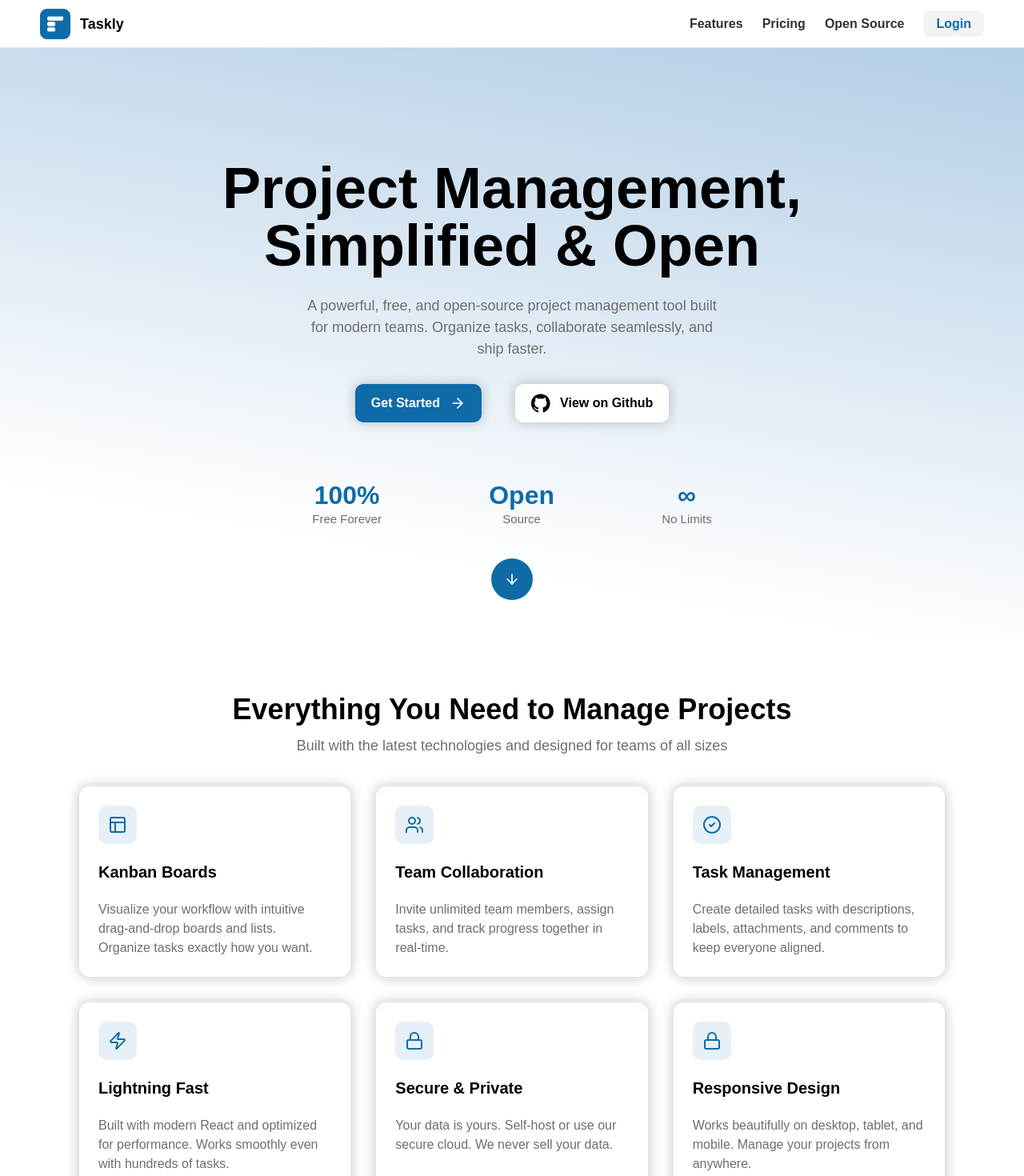
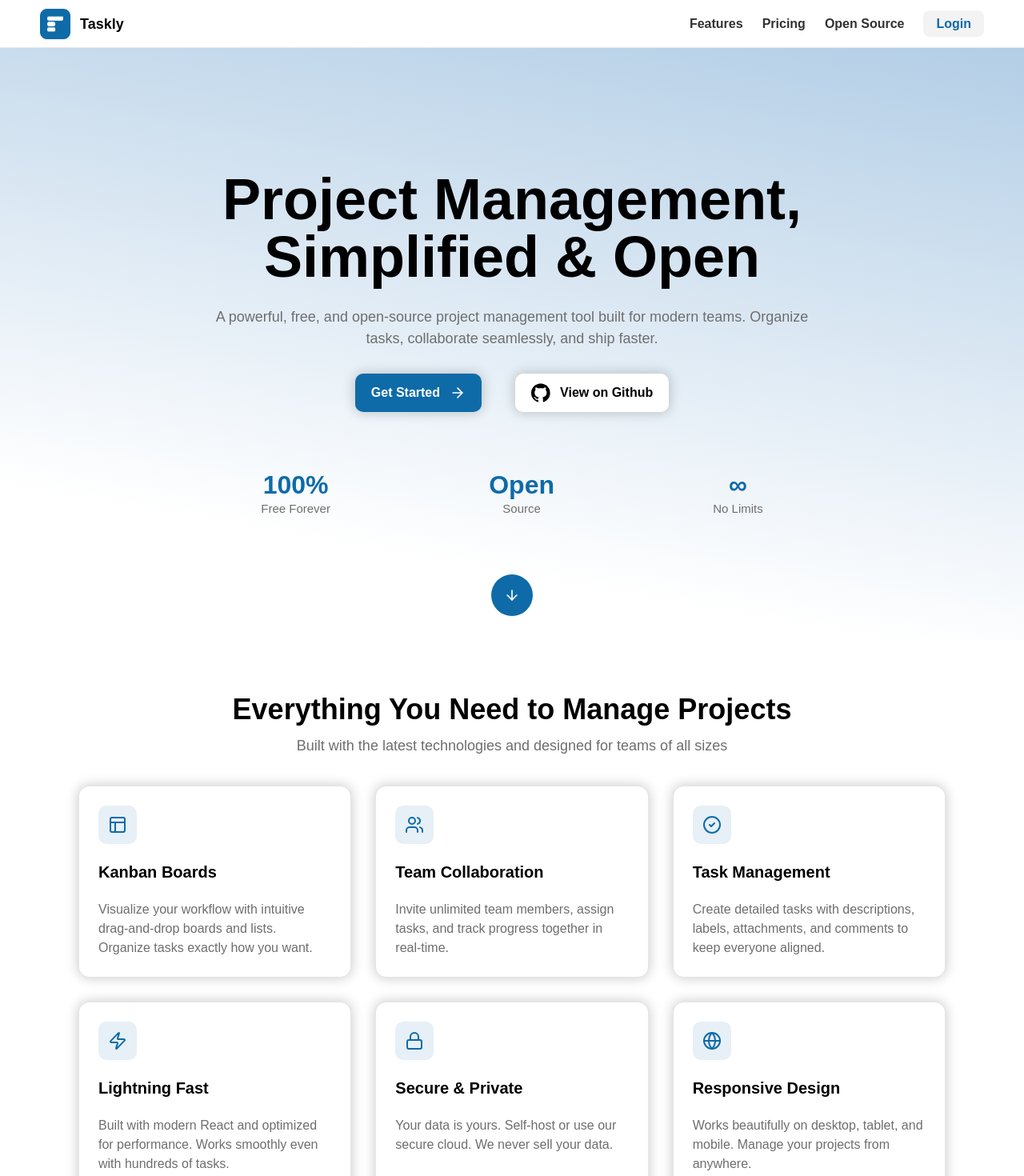
Before and after one commit to NuggetReckt/Taskly, a Next.js app in the folder frontend/: page / in a window 1280 px wide. Shown: the top 1470 px of the page at 80% size. Built offline with nearby package versions, Linux system fonts and the light colour scheme; no server answers.

Commit message:
fix(CSS): Fixed landing page responsiveness

```diff
--- a/frontend/app/globals.css
+++ b/frontend/app/globals.css
@@ -484,16 +484,6 @@ body {
     font-size: 13px;
 }
 
-@media (max-width: 900px) {
-    .invite-page {
-        padding: 48px 24px;
-    }
-
-    .invite-details {
-        grid-template-columns: 1fr;
-    }
-}
-
 @media (prefers-color-scheme: dark) {
     .invite-page {
         background: radial-gradient(circle at 15% 20%, rgba(14, 107, 168, 0.2), transparent 55%),
@@ -656,3 +646,13 @@ body {
         --margin: 20px;
     }
 }
+
+@media (max-width: 900px) {
+    .invite-page {
+        padding: 48px 24px;
+    }
+
+    .invite-details {
+        grid-template-columns: 1fr;
+    }
+}
--- a/frontend/app/page.tsx
+++ b/frontend/app/page.tsx
@@ -56,9 +56,10 @@ export default function Home() {
         },
         {
             icon: <svg xmlns="http://www.w3.org/2000/svg" width="24" height="24" viewBox="0 0 24 24" fill="none" stroke="currentColor"
-                       strokeWidth="2" strokeLinecap="round" strokeLinejoin="round" className="lucide lucide-lock size-6 text-[#0E6BA8]">
-                <rect width="18" height="11" x="3" y="11" rx="2" ry="2"></rect>
-                <path d="M7 11V7a5 5 0 0 1 10 0v4"></path>
+                       strokeWidth="2" strokeLinecap="round" strokeLinejoin="round" className="lucide lucide-globe size-6 text-[#0E6BA8]">
+                <circle cx="12" cy="12" r="10"></circle>
+                <path d="M12 2a14.5 14.5 0 0 0 0 20 14.5 14.5 0 0 0 0-20"></path>
+                <path d="M2 12h20"></path>
             </svg>,
             title: "Responsive Design",
             description: "Works beautifully on desktop, tablet, and mobile. Manage your projects from anywhere."
--- a/frontend/app/welcome.css
+++ b/frontend/app/welcome.css
@@ -72,7 +72,7 @@
     font-size: 18px;
     font-weight: 500;
     text-align: center;
-    margin: 0 120px 4px 120px;
+    margin: 0 130px 4px 130px;
 }
 
 .welcomepage-header-btns {
@@ -157,7 +157,7 @@
 
 .learn-more-btn {
     position: absolute;
-    bottom: 50px;
+    bottom: calc(5vh - 10px);
     padding: 16px;
     background-color: var(--accent-color);
     border-radius: 99px;
@@ -342,11 +342,23 @@
 }
 
 /* Responsive */
-@media (max-width: 1250px) {
+@media (max-height: 700px) {
+    .welcomepage-numbers {
+        margin-top: 10px;
+    }
+
+    .learn-more-btn {
+        bottom: calc(2vh - 10px);
+    }
+}
+
+@media (max-width: 1350px) {
     .welcomepage-header {
         max-width: 80vw;
     }
+}
 
+@media (max-width: 1250px) {
     .welcomepage-header-subtitle {
         margin: 0 48px 4px 48px;
     }
@@ -384,13 +396,23 @@
     }
 }
 
-@media (max-width: 520px) {
+@media (max-width: 750px) {
     .welcomepage-header-title {
         font-size: 48px;
     }
 
     .welcomepage-header-subtitle {
-        margin: 0 12px 4px 12px;
+        margin: 0;
+    }
+}
+
+@media (max-width: 520px) {
+    .welcomepage-header {
+        max-width: 98vw;
+    }
+
+    .welcomepage-header-subtitle {
+        font-size: 16px;
     }
 }
 
```
Also changed, not shown: 1 other file (tests, documents, lock files or other folders).
